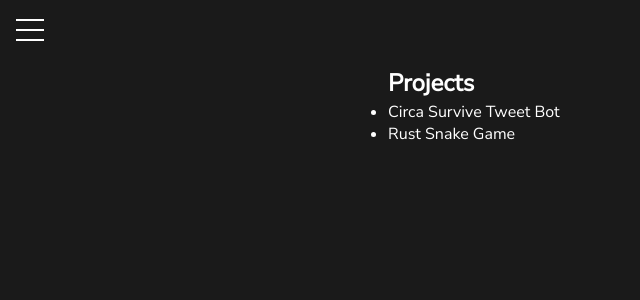
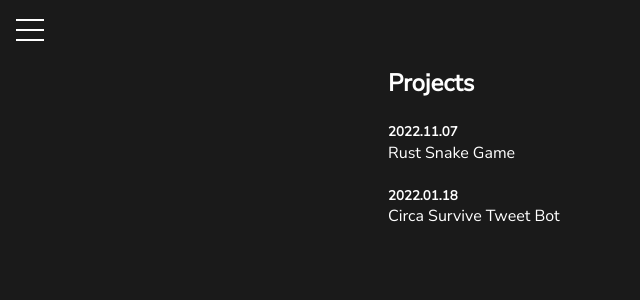
Before and after one commit to cobaltclaudia/cobaltclaudia.github.io, a Jekyll site: the page projects.html, which Jekyll copies as it is, in a window 1280 px wide. Shown: the top 300 px of the page, without its empty margins (0-640 px from the left). Built offline with Jekyll 4.4.1, drawn with Linux system fonts in a browser that asks for light colours.

Commit message:
Change projects page

```diff
--- a/blogposts/2022/20220328-marchProgress.html
+++ b/blogposts/2022/20220328-marchProgress.html
@@ -111,6 +111,7 @@
 
         <br>
         <a href="../tags/books.html" class="btn">#books</a>
+        <a href="../../projects.html" class="btn">#projects</a>
 
         <br><br><br>
         <a href="20220228-TechToLearnIn2022.html" class="btn" title="older"> <</a>
--- a/projects.html
+++ b/projects.html
@@ -34,10 +34,17 @@
     <div class="container">
         <br><br><br>
         <h2>Projects </h2>
-        <ul>
-            <li><a href="projects/circasurvivebot.html">Circa Survive Tweet Bot</a></li>
-            <li><a href="projects/rustSnakeGame.html">Rust Snake Game</a></li>
-        </ul>
+
+        <br>
+        <h5>2022.11.07</h5>
+        <a href="projects/rustSnakeGame.html">Rust Snake Game</a>
+        <br><br>
+
+        <h5>2022.01.18</h5>
+        <a href="projects/circasurvivebot.html">Circa Survive Tweet Bot</a>
+        <br><br>
+
+
     </div>
 </header>
 </body>
```
